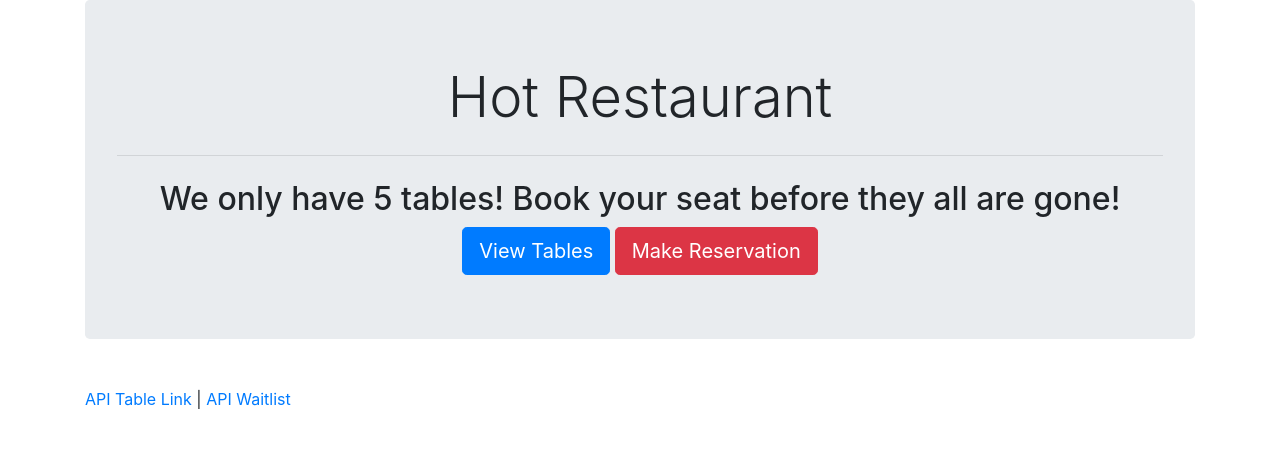
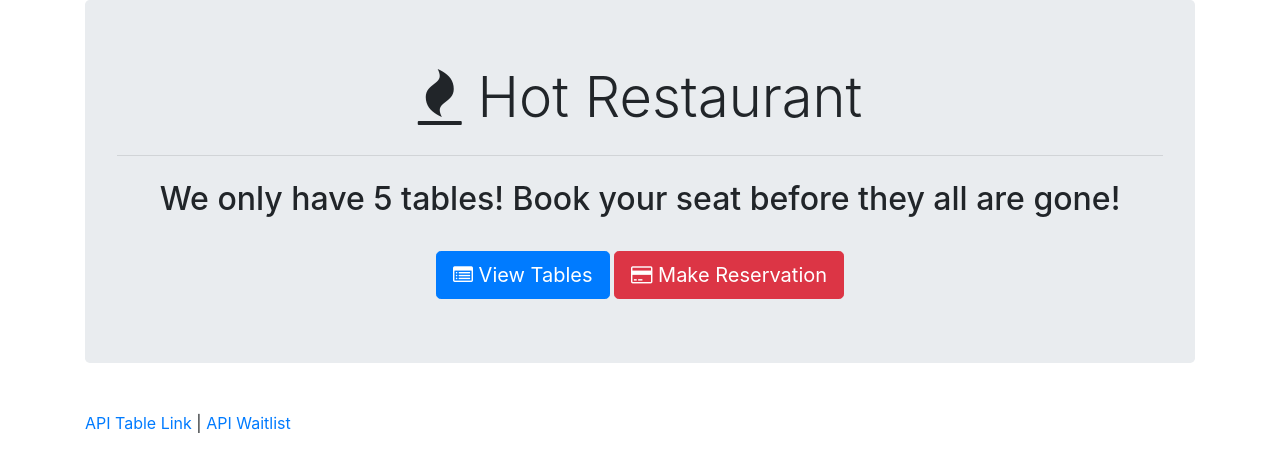
Before and after one commit to ukgt/hot-restaurant, a plain HTML site: page index.html in a window 1280 px wide. Drawn offline with nearby package versions, Linux system fonts and the light colour scheme.

Commit message:
Updated front page

```diff
--- a/index.html
+++ b/index.html
@@ -5,17 +5,19 @@
     <meta name="viewport" content="width=device-width, initial-scale=1.0">
     <meta http-equiv="X-UA-Compatible" content="ie=edge">
     <link rel="stylesheet" href="https://stackpath.bootstrapcdn.com/bootstrap/4.3.1/css/bootstrap.min.css" integrity="sha384-ggOyR0iXCbMQv3Xipma34MD+dH/1fQ784/j6cY/iJTQUOhcWr7x9JvoRxT2MZw1T" crossorigin="anonymous">
+    <link rel="stylesheet" href="https://stackpath.bootstrapcdn.com/font-awesome/4.7.0/css/font-awesome.min.css">
     <script src="https://ajax.googleapis.com/ajax/libs/jquery/3.3.1/jquery.min.js"></script>
     <title>Homepage</title>
 </head>
 <body>
     <div class="container">
         <div class="jumbotron text-center">
-            <h3 class="display-4">Hot Restaurant</h3>
+            <h3 class="display-4"><span class="fa fa-fire"></span> Hot Restaurant</h3>
             <hr class="my-4">
             <h2 class="display-8">We only have 5 tables! Book your seat before they all are gone!</h2>
-            <a class="btn btn-primary btn-lg" href="/view" role="button">View Tables</a>
-            <a class="btn btn-danger btn-lg" href="/make" role="button">Make Reservation</a>
+            <br>
+            <a class="btn btn-primary btn-lg" href="/view" role="button"><span class="fa fa-list-alt"></span> View Tables</a>
+            <a class="btn btn-danger btn-lg" href="/make" role="button"><span class="fa fa-credit-card"></span> Make Reservation</a>
         </div>
     </div>
 
```
